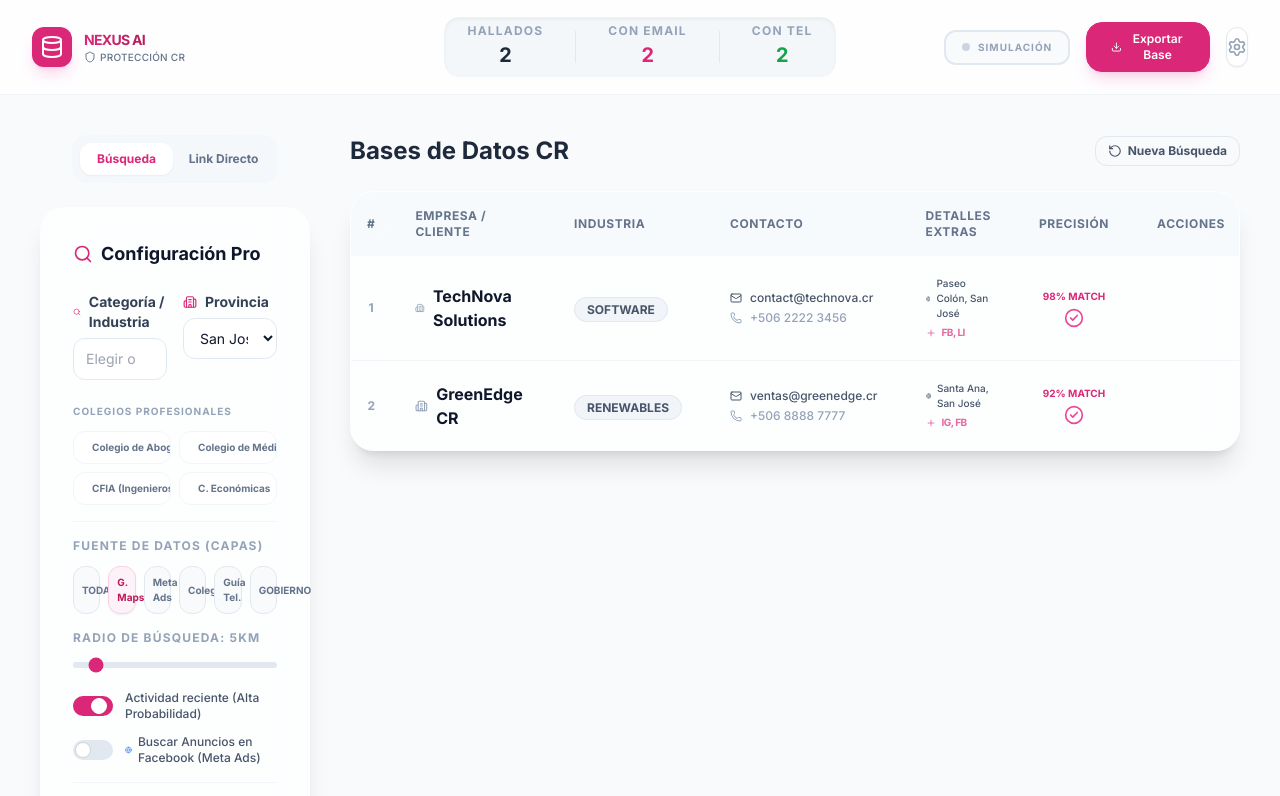
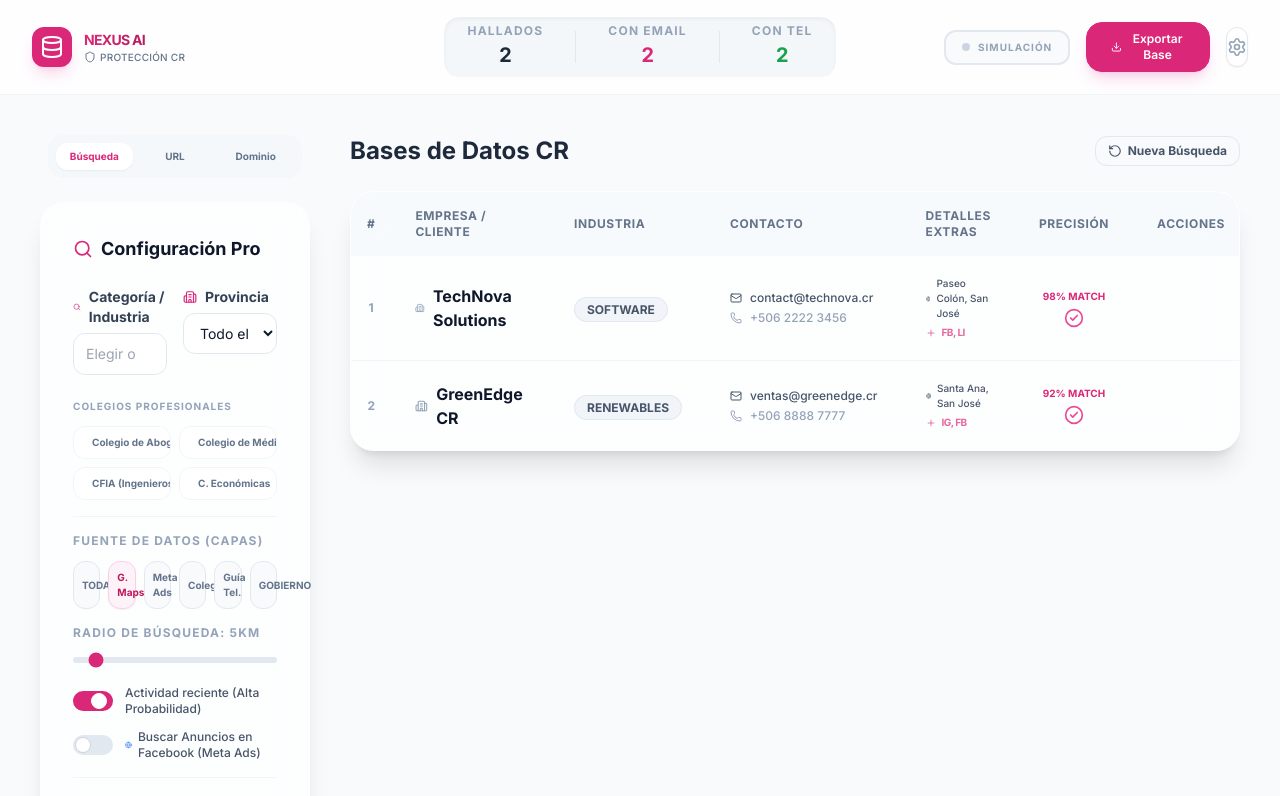
Before and after one commit to omanuelom86-art/database-generator, a React (Vite) app: page / in a window 1280 px wide. Shown: the top 796 px of the page. Built offline with nearby package versions, Linux system fonts and the light colour scheme.

Commit message:
feat: add Email Domain search mode to sidebar tabs

```diff
--- a/src/App.tsx
+++ b/src/App.tsx
@@ -61,10 +61,11 @@ const PROFESSIONAL_COLLEGES = [
 ];
 
 function App() {
-  const [activeMode, setActiveMode] = useState<'search' | 'direct'>('search');
+  const [activeMode, setActiveMode] = useState<'search' | 'direct' | 'domain'>('search');
   const [query, setQuery] = useState('');
-  const [province, setProvince] = useState('San José');
   const [targetUrl, setTargetUrl] = useState('');
+  const [targetDomain, setTargetDomain] = useState('');
+  const [province, setProvince] = useState(COSTA_RICA_PROVINCES[0]);
   const [showLegalWarning, setShowLegalWarning] = useState(false);
   const [filters, setFilters] = useState({
     minConfidence: 80,
@@ -111,10 +112,14 @@ function App() {
     if (isRealMode) {
       addLog(`> CONECTANDO MOTORES REALES: Iniciando rastreo en n8n...`);
       try {
+        const payload = activeMode === 'domain'
+          ? { domain: targetDomain }
+          : { query, province, layer: filters.sourceLayer, url: targetUrl };
+
         const response = await fetch('https://n8n.jazm.io/webhook/nexus-leads', {
           method: 'POST',
           headers: { 'Content-Type': 'application/json' },
-          body: JSON.stringify({ query, province, layer: filters.sourceLayer })
+          body: JSON.stringify(payload)
         });
         const data = await response.json();
         if (data.leads) {
@@ -373,18 +378,24 @@ function App() {
         >
           {/* Search Configuration Panel */}
           <section className="lg:col-span-1 space-y-6">
-            <div className="quantum-card p-2 flex gap-1 mb-0 rounded-2xl mx-8 bg-surface-100/50 border-none shadow-none">
+            <div className="quantum-card p-2 flex gap-1 mb-0 rounded-2xl mx-2 bg-surface-100/50 border-none shadow-none">
               <button
                 onClick={() => setActiveMode('search')}
-                className={`flex-1 py-2 text-xs font-bold rounded-xl transition-all ${activeMode === 'search' ? 'bg-white shadow-sm text-primary-600' : 'text-surface-500 hover:text-surface-700'}`}
+                className={`flex-1 py-1.5 text-[10px] font-bold rounded-xl transition-all ${activeMode === 'search' ? 'bg-white shadow-sm text-primary-600' : 'text-surface-500 hover:text-surface-700'}`}
               >
                 Búsqueda
               </button>
               <button
                 onClick={() => setActiveMode('direct')}
-                className={`flex-1 py-2 text-xs font-bold rounded-xl transition-all ${activeMode === 'direct' ? 'bg-white shadow-sm text-primary-600' : 'text-surface-500 hover:text-surface-700'}`}
+                className={`flex-1 py-1.5 text-[10px] font-bold rounded-xl transition-all ${activeMode === 'direct' ? 'bg-white shadow-sm text-primary-600' : 'text-surface-500 hover:text-surface-700'}`}
               >
-                Link Directo
+                URL
+              </button>
+              <button
+                onClick={() => setActiveMode('domain')}
+                className={`flex-1 py-1.5 text-[10px] font-bold rounded-xl transition-all ${activeMode === 'domain' ? 'bg-white shadow-sm text-primary-600' : 'text-surface-500 hover:text-surface-700'}`}
+              >
+                Dominio
               </button>
             </div>
 
@@ -394,9 +405,13 @@ function App() {
                   <>
                     <Search className="w-5 h-5 text-primary-600" /> Configuración Pro
                   </>
+                ) : activeMode === 'direct' ? (
+                  <>
+                    <Globe className="w-5 h-5 text-primary-600" /> Scraping de URL
+                  </>
                 ) : (
                   <>
-                    <Globe className="w-5 h-5 text-primary-600" /> Scraping de URL
+                    <Mail className="w-5 h-5 text-primary-600" /> Búsqueda por Dominio
                   </>
                 )}
               </h2>
@@ -459,6 +474,7 @@ function App() {
                     </div>
                   </div>
                 ) : (
+                  activeMode === 'direct' ? (
                     <div>
                       <label className="block text-sm font-semibold text-surface-700 mb-1.5">Plataformas Sugeridas</label>
                       <div className="flex flex-wrap gap-2 mb-4">
@@ -485,6 +501,25 @@ function App() {
                         title="URL del Sitio"
                       />
                     </div>
+                  ) : (
+                    <div>
+                      <label className="block text-sm font-semibold text-surface-700 mb-2">Dominio de Correo</label>
+                      <div className="relative">
+                        <div className="absolute left-4 top-1/2 -translate-y-1/2 text-surface-400 font-bold text-lg">@</div>
+                        <input
+                          type="text"
+                          placeholder="empresa.cr"
+                          className="w-full pl-10 pr-5 py-3 rounded-2xl border border-surface-200 bg-white focus:outline-none focus:ring-2 focus:ring-primary-500/20 transition-all shadow-sm font-bold"
+                          value={targetDomain}
+                          onChange={(e) => setTargetDomain(e.target.value.replace('@', ''))}
+                          title="Dominio de Correo"
+                        />
+                      </div>
+                      <p className="text-[10px] text-surface-400 mt-2 italic px-2">
+                        Nexus AI extraerá todos los correos activos encontrados bajo este dominio en la web profunda.
+                      </p>
+                    </div>
+                  )
                 )}
 
                 <div className="py-4 space-y-4 border-t border-surface-100 mt-4">
```
Lines whose indentation alone changed are shown as unchanged.
